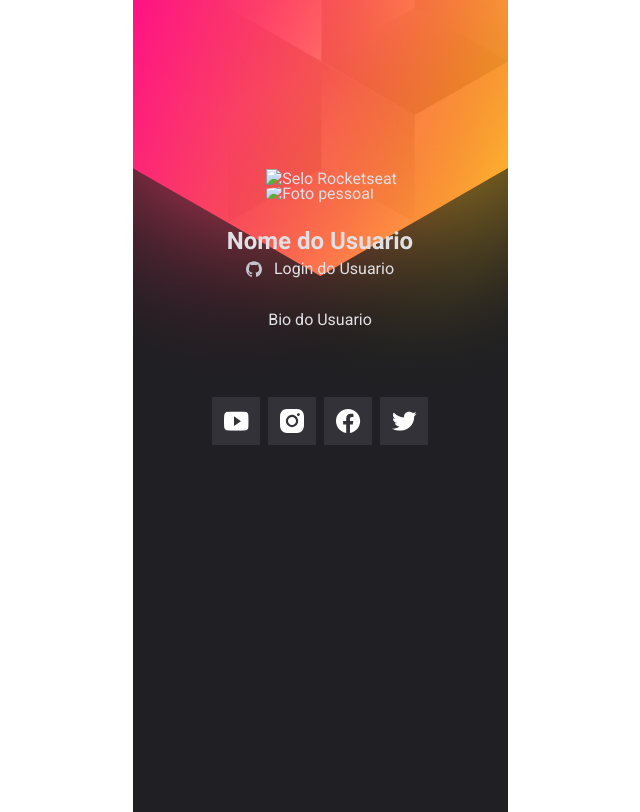
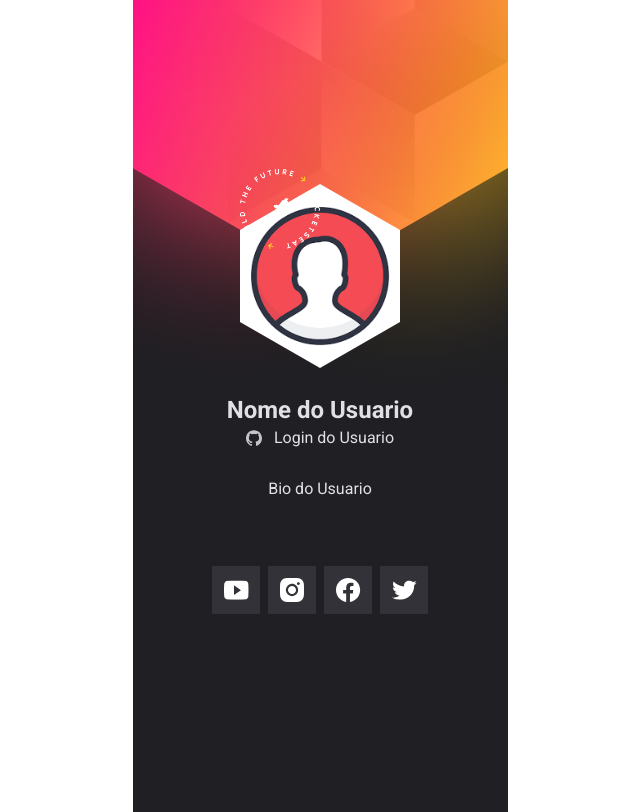
Before and after one commit to KauanAnjos/NLW-7-Cracha-do-github, a plain HTML site: page index.html in a window 1280 px wide. Shown: the whole page, without its empty margins (320-960 px from the left). Drawn offline with Linux system fonts and the light colour scheme; the site is published under a folder, as on GitHub Pages, so addresses that start at the root find nothing; no server answers.

Commit message:
Update index.html

```diff
--- a/index.html
+++ b/index.html
@@ -18,9 +18,9 @@
 
                 <div class="avatar">
                     <span>
-                        <img src="/image/selo_rocketseat.svg" alt="Selo Rocketseat">
+                        <img src="./image/selo_rocketseat.svg" alt="Selo Rocketseat">
                     </span>
-                    <img id="userImage" src="/image/icon.png" alt="Foto pessoal">
+                    <img id="userImage" src="./image/icon.png" alt="Foto pessoal">
                 </div>
 
                 <h1 id="userName">Nome do Usuario</h1>
```
